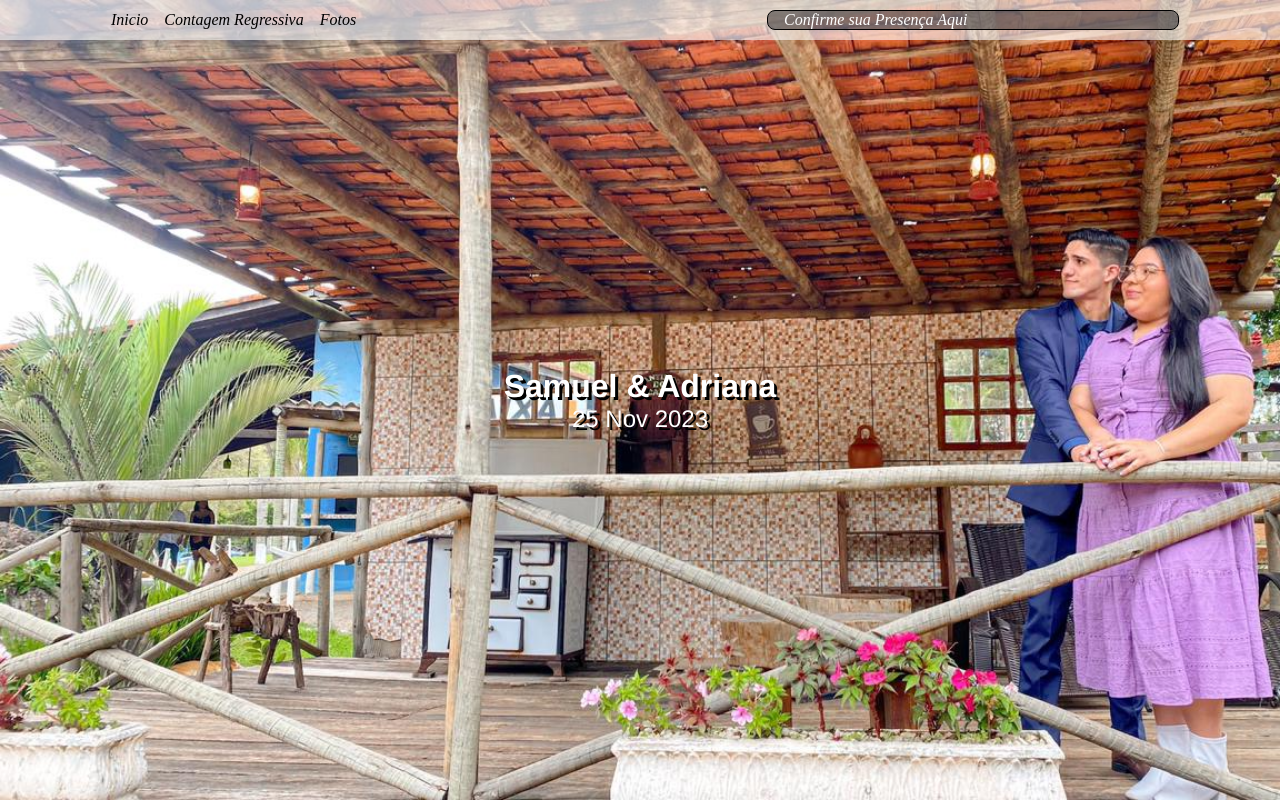
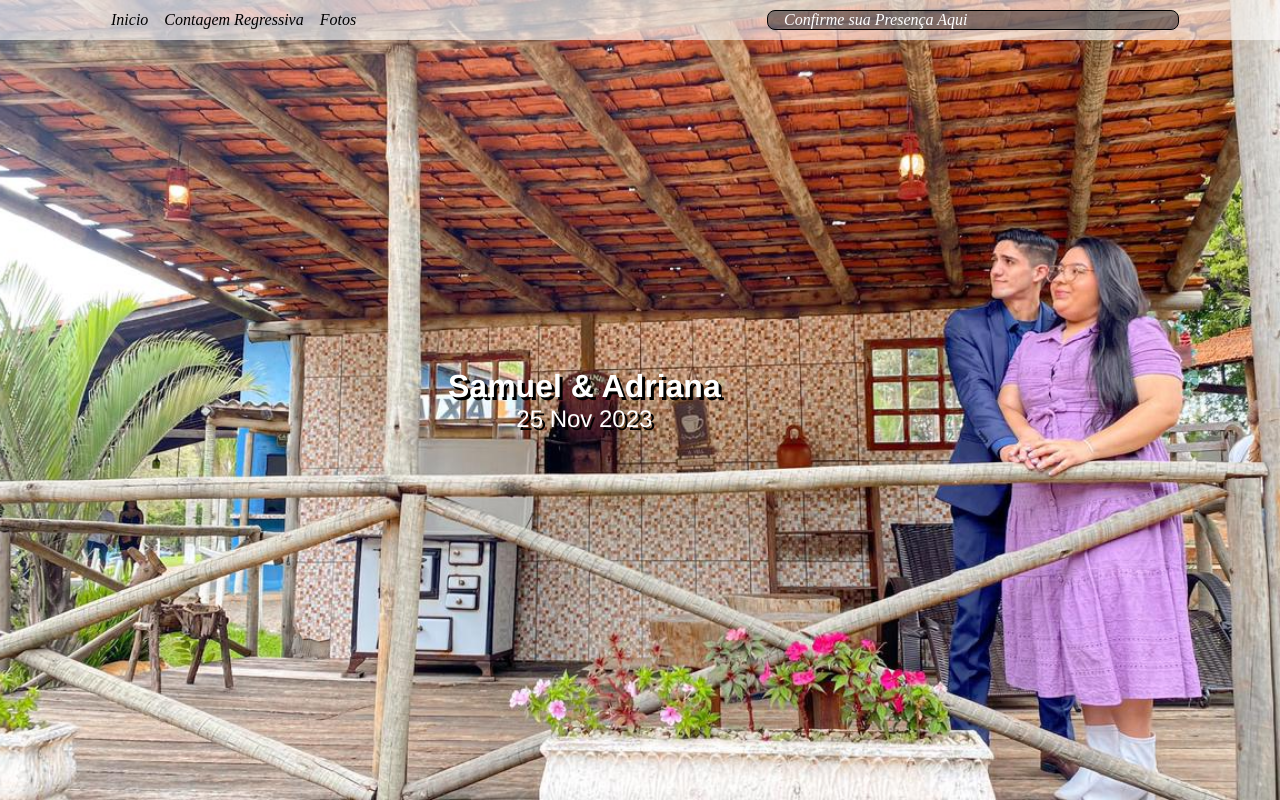
Before and after one commit to SamuelLopes-216/noivado, a React (Create React App) app: page / in a window 1280 px wide. Shown: the top 800 px of the page. Built offline with nearby package versions, Linux system fonts and the light colour scheme.

Commit message:
Update App.css

```diff
--- a/src/App.css
+++ b/src/App.css
@@ -2,7 +2,7 @@
   background-image: url(../public/S&A.jpg);
   min-height: 100vh;
   background-size: cover;
-  background-position: center left;
+  background-position: center ;
   background-attachment: fixed ;
   display: flex;
   justify-content: center;
@@ -32,7 +32,7 @@
   min-height: 40vh;
   min-width: 30%;
   display: flex;
-  justify-content: center;
+  justify-content: top;
   align-items: center;
   border-radius: 1rem;
   color: white;
```
